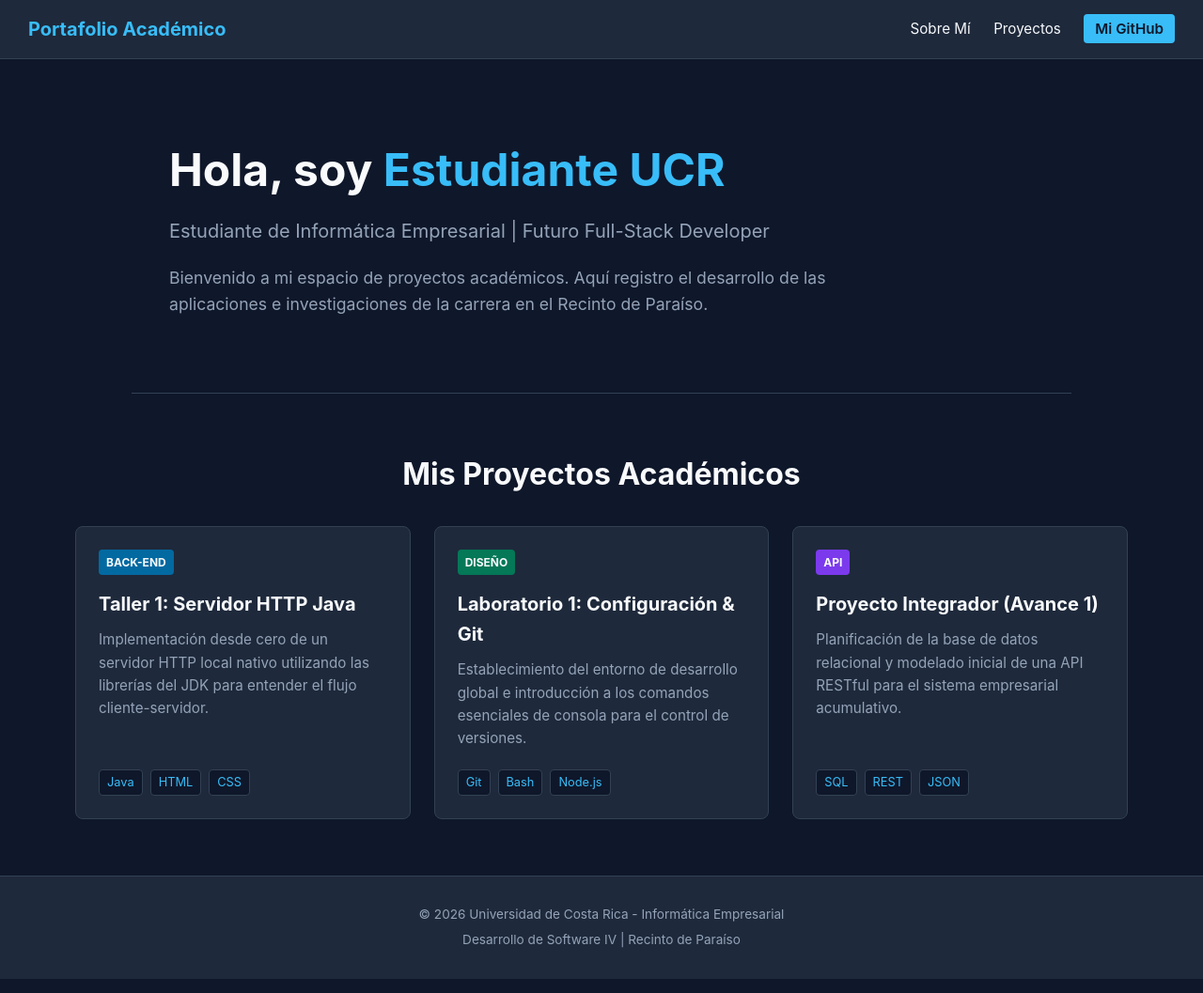
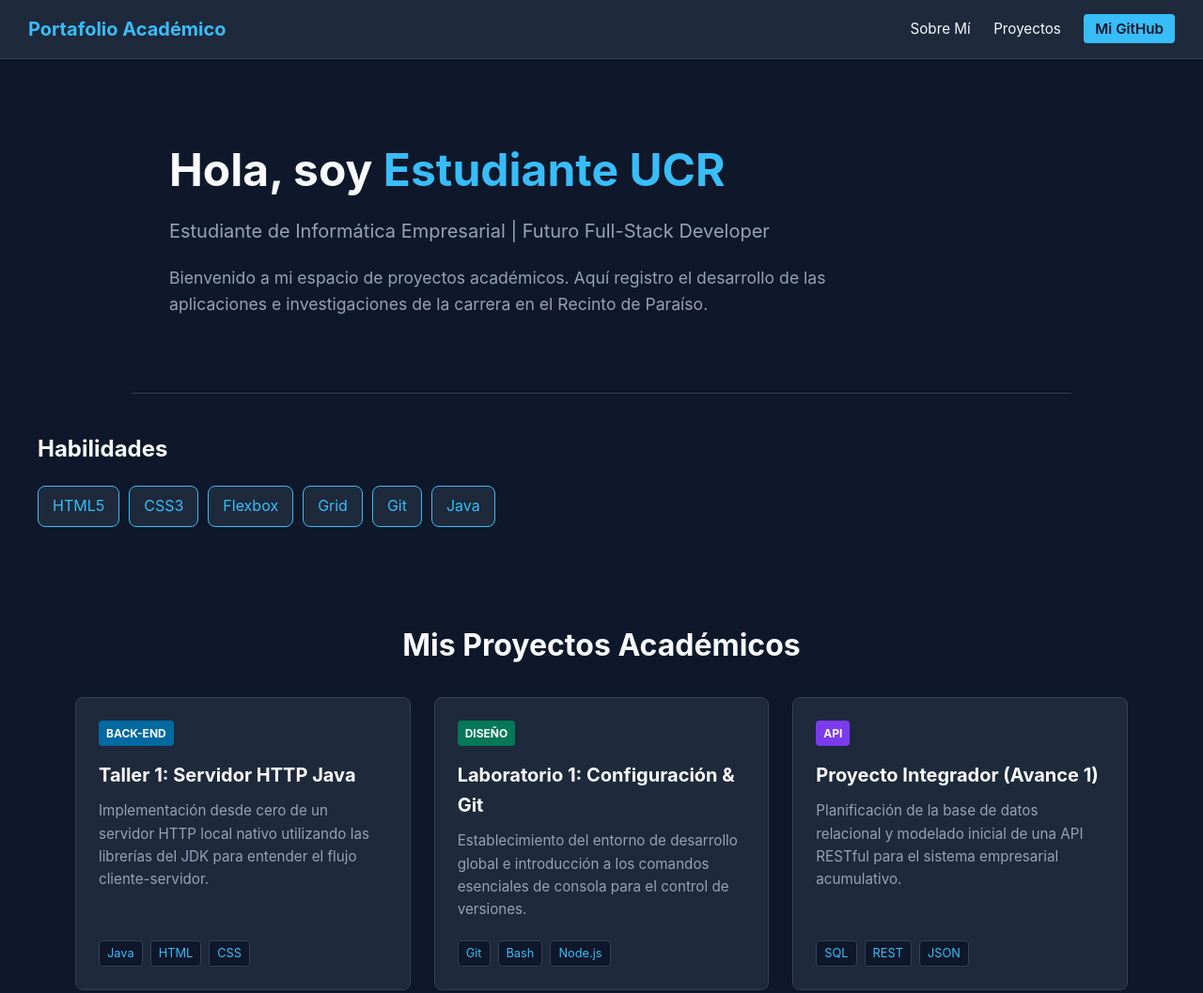
Before and after one commit to JosueMendezS/portafolio-academico, a plain HTML site: page index.html in a window 1280 px wide. Shown: the top 1057 px of the page at 94% size. Drawn offline with Linux system fonts and the light colour scheme.

Commit message:
feat: agregar seccion habilidades

```diff
--- a/index.html
+++ b/index.html
@@ -31,6 +31,19 @@
                 Aquí registro el desarrollo de las aplicaciones
                 e investigaciones de la carrera en el Recinto de Paraíso.
             </p>
+        </div>
+    </section>
+
+    <section id="habilidades">
+        <h2>Habilidades</h2>
+
+        <div class="skills-container">
+            <div class="skill-tag">HTML5</div>
+            <div class="skill-tag">CSS3</div>
+            <div class="skill-tag">Flexbox</div>
+            <div class="skill-tag">Grid</div>
+            <div class="skill-tag">Git</div>
+            <div class="skill-tag">Java</div>
         </div>
     </section>
 
--- a/styles.css
+++ b/styles.css
@@ -96,6 +96,35 @@ body {
     font-size: 1.1rem;
     color: var(--text-muted);
     max-width: 700px;
+}
+
+/* Sección de Habilidades */
+#habilidades {
+    padding: 40px;
+}
+
+#habilidades h2 {
+    margin-bottom: 20px;
+}
+
+.skills-container {
+    display: flex;
+    flex-wrap: wrap;
+    gap: 10px;
+}
+
+.skill-tag {
+    background-color: var(--bg-secondary);
+    color: var(--color-accent);
+    border: 1px solid var(--color-accent);
+    border-radius: 8px;
+    padding: 8px 15px;
+    transition: background-color 0.3s ease, border-color 0.3s ease;
+}
+
+.skill-tag:hover {
+    background-color: var(--color-accent);
+    border-color: var(--color-accent-hover);
 }
 
 /* Sección de Proyectos - Distribución con CSS Grid */
```
